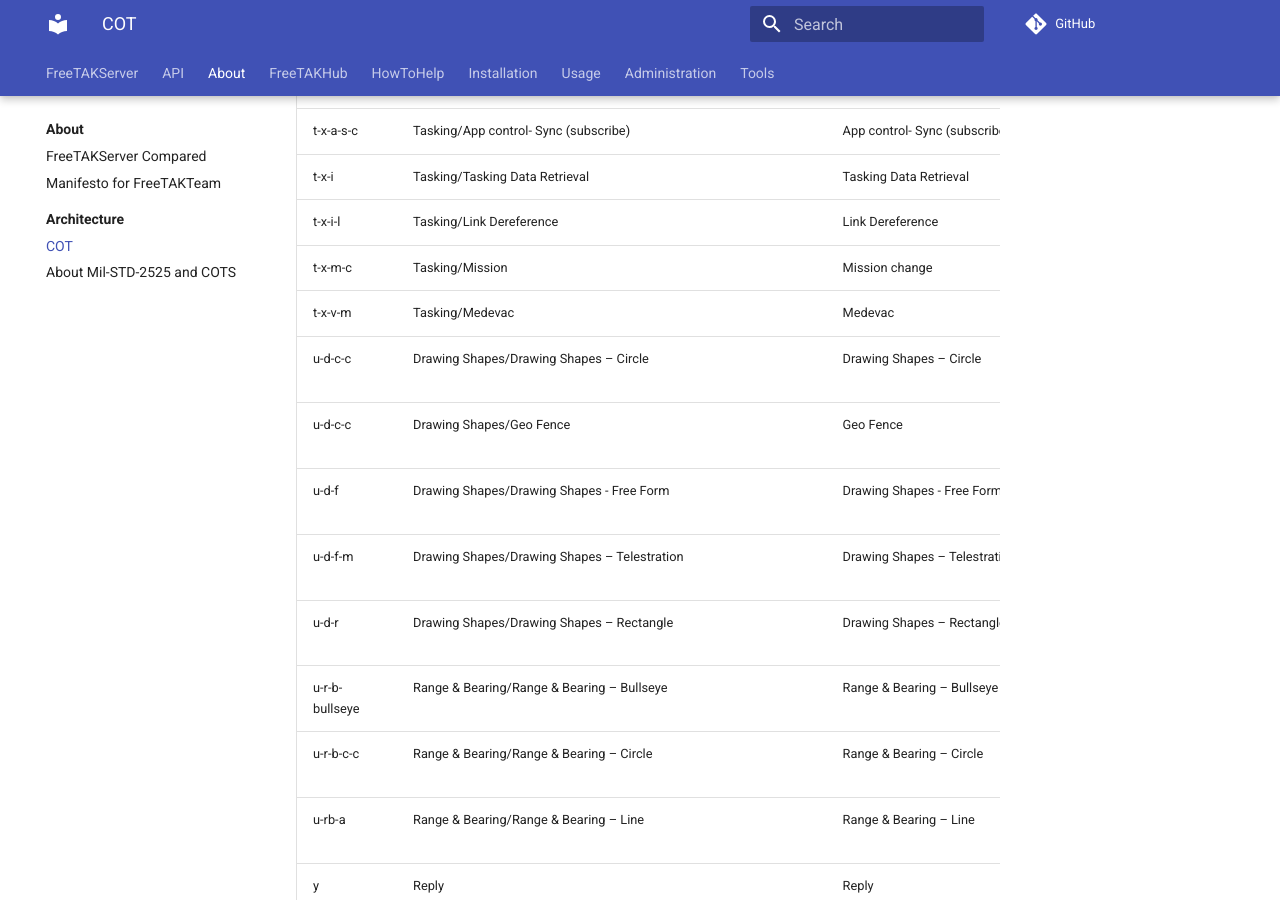
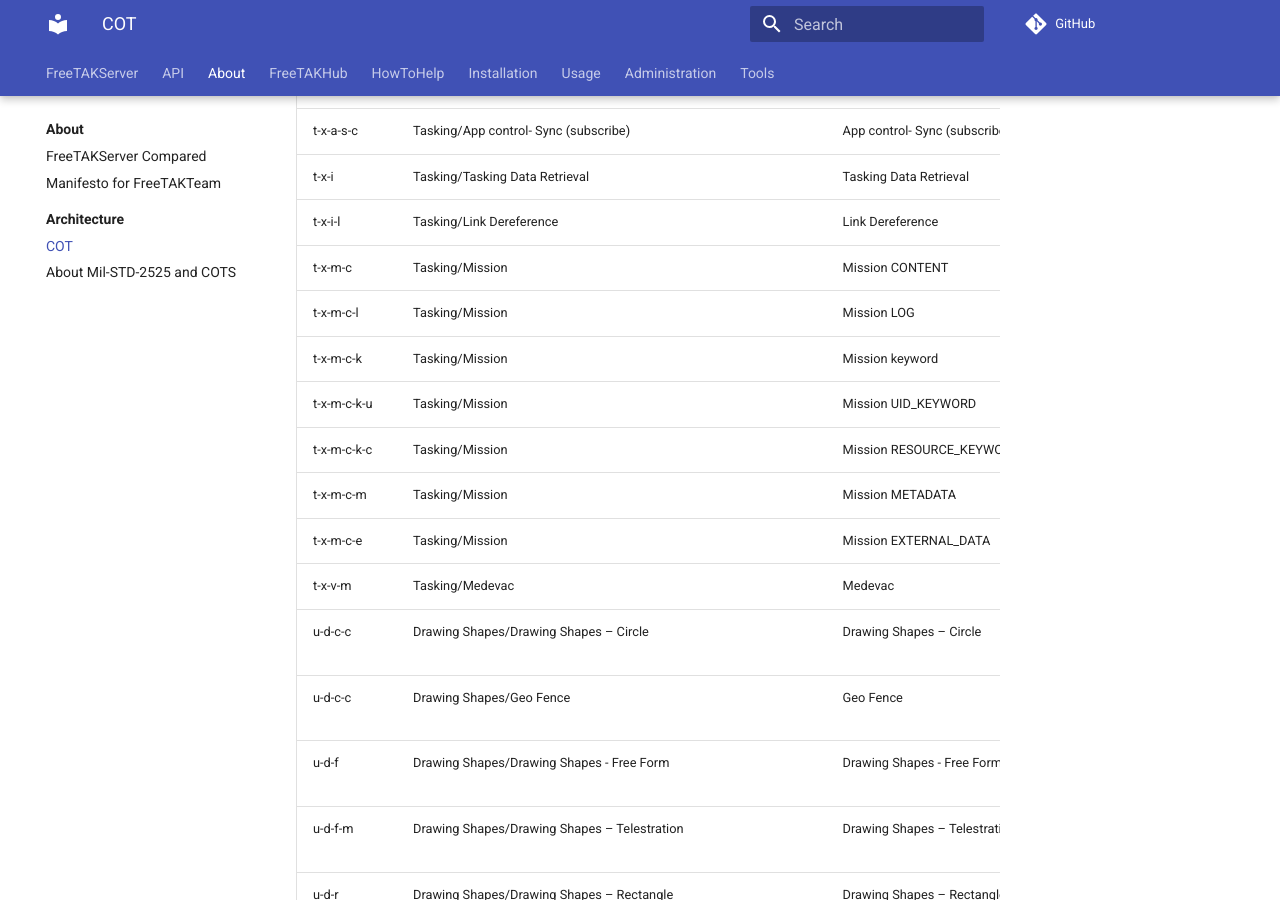
Before and after one commit to FreeTAKTeam/FreeTAKServer-User-Docs, an MkDocs documentation site: the page built from docs/docs/About/architecture/COTTable.md, in a window 1280 px wide and 900 px high, scrolled down 141201 px. Built offline with MkDocs 1.6.1 and Material for MkDocs 9.7.7, drawn with Linux system fonts in a browser that asks for light colours; comment, search, counter and statistics services are not loaded; the version menu is left out.

Commit message:
Update COTTable with the ##### create Mission Change types

```diff
--- a/docs/docs/About/architecture/COTTable.md
+++ b/docs/docs/About/architecture/COTTable.md
@@ -2345,8 +2345,14 @@ The following table combines Center On Target information found in COTTYpes.XML,
  t-x-a-s-c | Tasking/App control- Sync (subscribe) | App control- Sync (subscribe) |  | 2340 |  | Tasking |  |
  t-x-i | Tasking/Tasking Data Retrieval | Tasking Data Retrieval |  | 2341 |  | Tasking |  |
  t-x-i-l | Tasking/Link Dereference | Link Dereference |  | 2342 |  | Tasking |  |
- t-x-m-c | Tasking/Mission | Mission change |  | 23431 |  | Tasking |  |
-  t-x-v-m | Tasking/Medevac | Medevac |  | 2343 |  | Tasking |  |
+ t-x-m-c | Tasking/Mission | Mission CONTENT |  | 23431 |  | Tasking |  |
+ t-x-m-c-l | Tasking/Mission | Mission LOG |  | 234310 |  | Tasking |  |
+ t-x-m-c-k | Tasking/Mission | Mission keyword |  | 234311 |  | Tasking |  |
+ t-x-m-c-k-u | Tasking/Mission | Mission UID_KEYWORD |  | 234312 |  | Tasking |  |
+ t-x-m-c-k-c | Tasking/Mission | Mission RESOURCE_KEYWORD |  | 234313 |  | Tasking |  |
+ t-x-m-c-m | Tasking/Mission | Mission METADATA |  | 234314 |  | Tasking |  |
+  t-x-m-c-e | Tasking/Mission | Mission EXTERNAL_DATA |  | 234314 |  | Tasking |  |
+ t-x-v-m | Tasking/Medevac | Medevac |  | 2343 |  | Tasking |  |
  u-d-c-c | Drawing Shapes/Drawing Shapes – Circle | Drawing Shapes – Circle |  | 2344 |  | Drawing Shapes |  |
  u-d-c-c | Drawing Shapes/Geo Fence | Geo Fence |  | 2345 |  | Drawing Shapes |  |
  u-d-f | Drawing Shapes/Drawing Shapes - Free Form | Drawing Shapes - Free Form |  | 2346 |  | Drawing Shapes |  |
```
